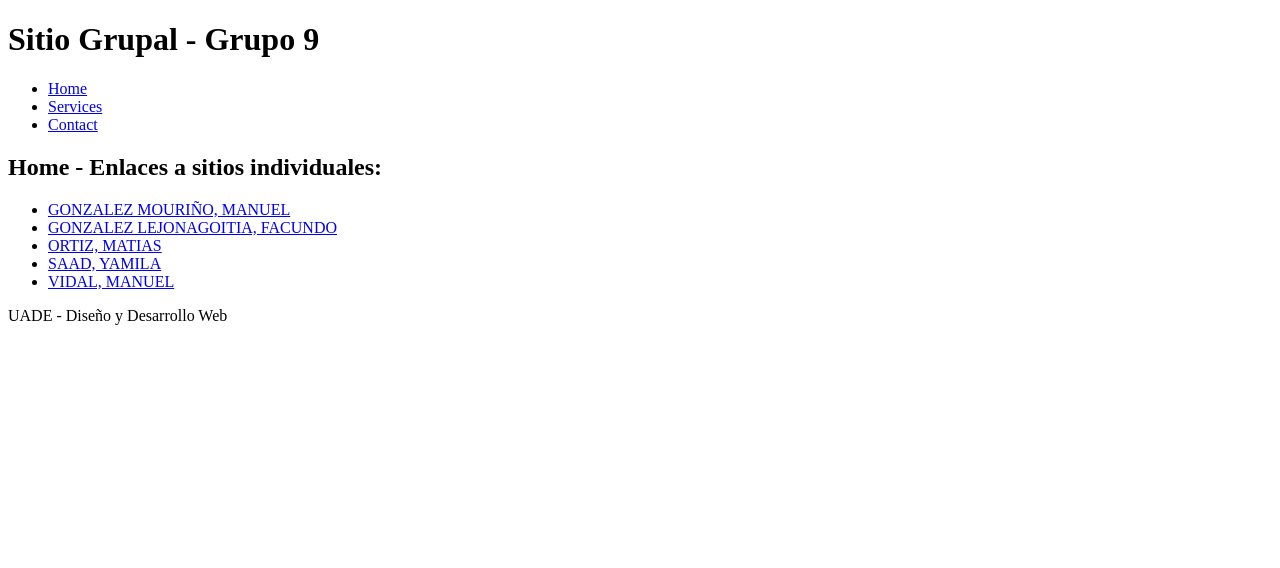
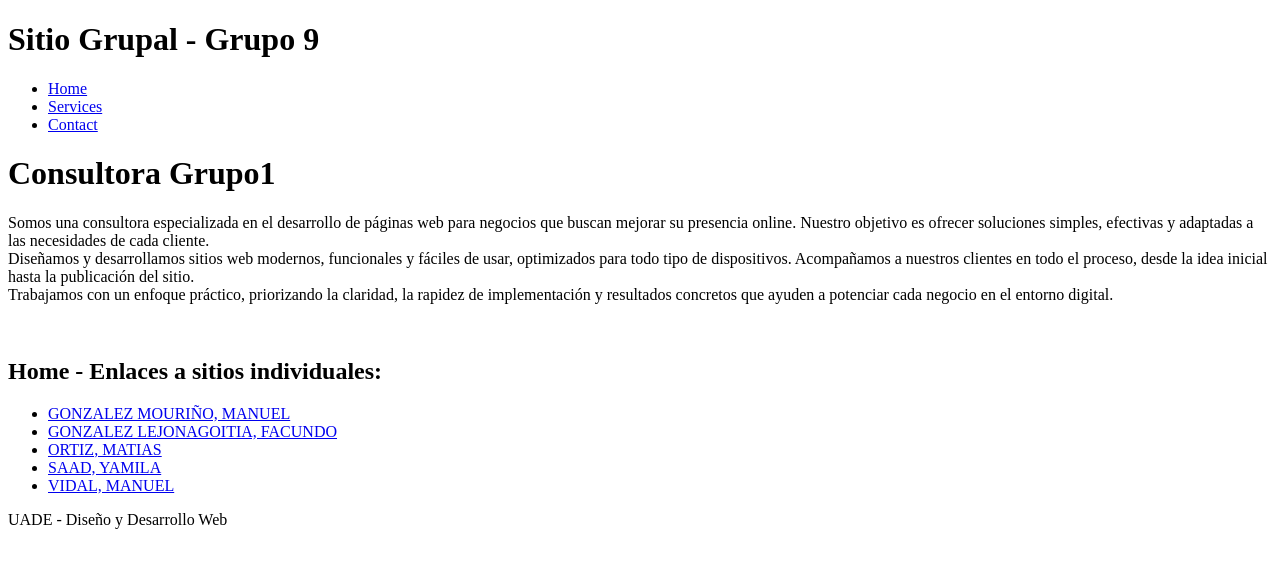
Before and after one commit to manugonzalezm/Grupo_9_Diseno_Desarrollo_Web, a plain HTML site: page index.html in a window 1280 px wide. Drawn offline with Linux system fonts and the light colour scheme.

Commit message:
Update index.html

```diff
--- a/index.html
+++ b/index.html
@@ -17,6 +17,16 @@
         </nav>
     </header>
     <main>
+        <h1>Consultora Grupo1</h1>
+        <p>Somos una consultora especializada en el desarrollo de páginas web para negocios que buscan mejorar su presencia online. Nuestro objetivo es ofrecer soluciones simples, efectivas y adaptadas a las necesidades de cada cliente.
+            <br>
+            Diseñamos y desarrollamos sitios web modernos, funcionales y fáciles de usar, optimizados para todo tipo de dispositivos. Acompañamos a nuestros clientes en todo el proceso, desde la idea inicial hasta la publicación del sitio.
+            <br>
+            Trabajamos con un enfoque práctico, priorizando la claridad, la rapidez de implementación y resultados concretos que ayuden a potenciar cada negocio en el entorno digital.
+        </p>
+
+        <br>
+
         <h2>Home - Enlaces a sitios individuales: </h2>
         <ul>
             <li><a href="https://manugonzalezm.github.io/Clase_2_Diseno_Desarrollo_Web/">GONZALEZ MOURIÑO, MANUEL</a></li>
```
